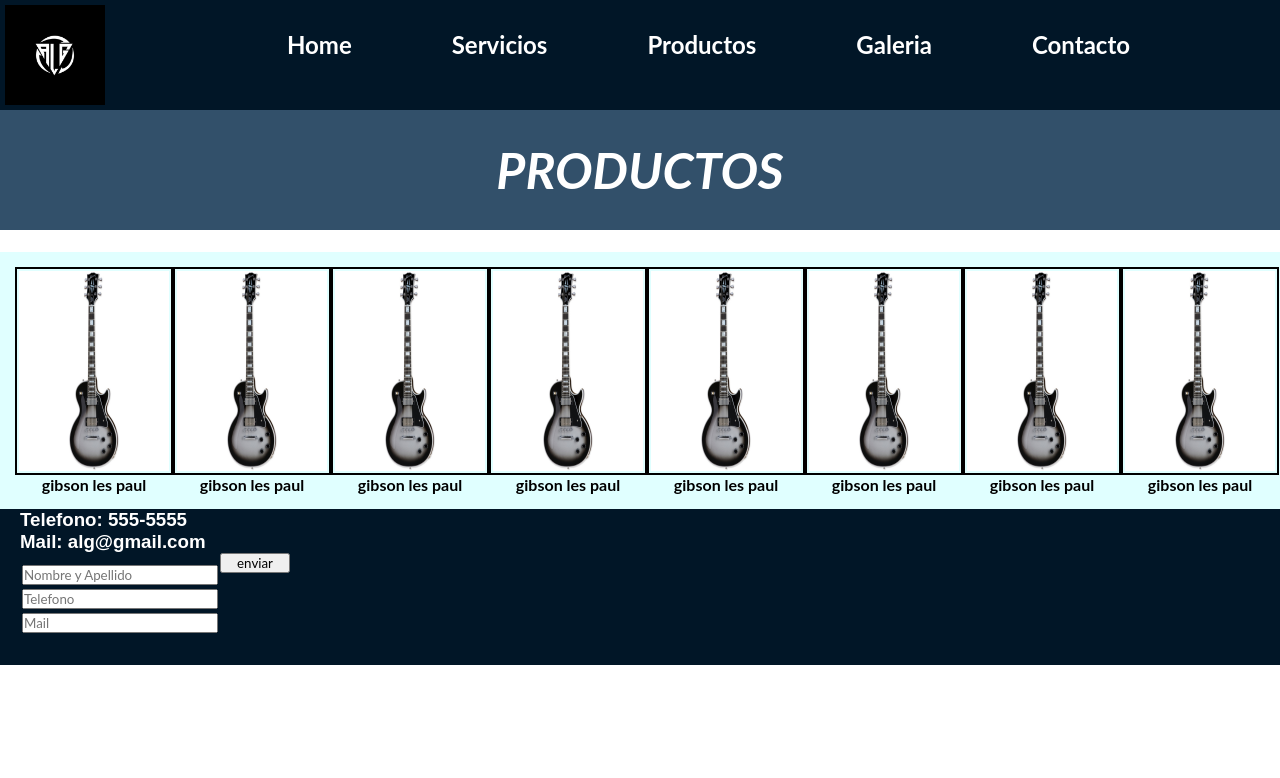
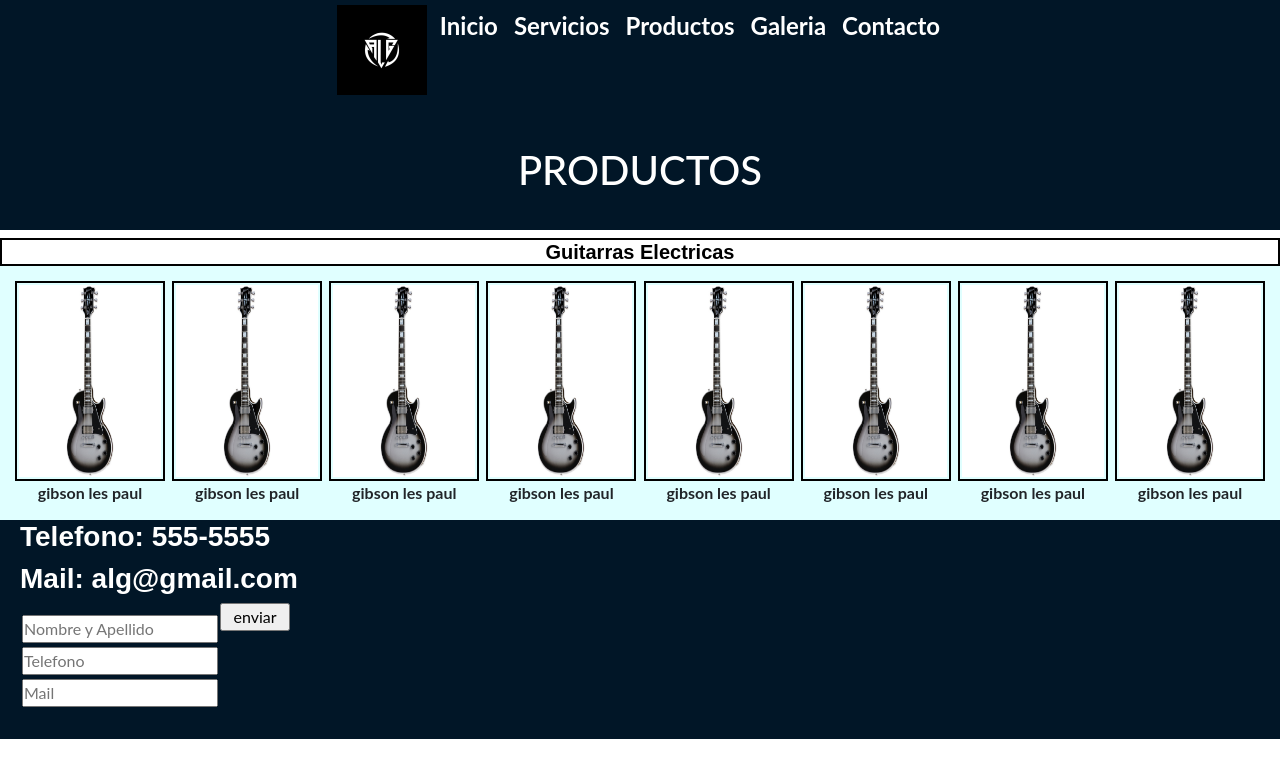
Before and after one commit to EstebanBray/Proyecto-ALG, a plain HTML site: page pages/productos.html in a window 1280 px wide. Drawn offline with nearby package versions, Linux system fonts and the light colour scheme.

Commit message:
agrego media queries y bootstrap

```diff
--- a/css/styles.css
+++ b/css/styles.css
@@ -5,13 +5,14 @@
 
 
 }
-header{
+.header-custom{
     background-color: #011627;
     width: 100%;
     height: 110px;
     display: flex;
     flex-direction: row;
-    justify-content: space-between;
+    justify-content: space-around;
+
 }
 .li a{
     color: black;
@@ -19,19 +20,25 @@
 
     /*css header*/
 
+
+    header{
+        background-color: #32506A;
+    }
+
 .header__logo{
     width: 100px;
     height: 100px;
     padding: 5px;
 }
 .menu{
+    width: 100%;
     font-size:x-large;
     font-weight: bold;
     display: flex;
     list-style-type: none;
     flex-direction: row;
-    justify-content: space-around;
-    padding: 0 100px;
+    justify-content: space-between;
+    justify-content: center;
     color: white;
     }
 .sub-menu{
@@ -57,10 +64,22 @@
         display: flex;
         align-items: flex-end;
     }
+    @media screen and (max-width:768px) {
+      .contenedor{
+        height: 40vh;
+      }
+
+    }
     .titulo{
         font-size: 80px;
         font-weight: bold;
         color: #FDFFFC;
+    }
+    @media screen and (max-width: 768px) {
+        .titulo{
+            font-size: 40px;
+
+        }
 
     }
     .texto{
@@ -74,13 +93,31 @@
         display: flex;
         justify-content: center;
         align-items: center;
-}
+    }
+    @media screen and (max-width:768px) {
+        .texto{
+            font-size: 20px;
+            display: flex;
+            justify-content: center;
+            align-items: center;
+            padding-left: 5px;
+        }
+
+    }
+
+
     h2{
         height: 120px;
         font-size: 40px;
         text-align: center;
         background-color: #011627;
         color: white;
+    }
+    @media screen and (max-width:768px){
+        h2{
+            height: 80px;
+        }
+
     }
     .card-titulo{
         display: flex;
@@ -270,3 +307,16 @@
     background-color: #32506A;
     color: white;
 }
+
+/* productos */
+
+.guitarra-titulo{
+    font-size: 20px;
+    color: black;
+    display: flex;
+    justify-content: center;
+    align-items: center;
+    border: black solid 2px;
+    padding-left: 0px;
+    margin: 0px;
+}
--- a/index.html
+++ b/index.html
@@ -5,7 +5,9 @@
         <meta http-equiv="X-UA-Compatible" content="IE=edge">
         <meta name="viewport" content="width=device-width, initial-scale=1.0">
         <link rel="shortcut icon" href="./imagenes/logo.jpg" type="image/x-icon">
-        <link rel="stylesheet" href="./css/styles.css"><link rel="preconnect" href="https://fonts.googleapis.com">
+        <link href="https://cdn.jsdelivr.net/npm/bootstrap@5.2.2/dist/css/bootstrap.min.css" rel="stylesheet" integrity="sha384-Zenh87qX5JnK2Jl0vWa8Ck2rdkQ2Bzep5IDxbcnCeuOxjzrPF/et3URy9Bv1WTRi" crossorigin="anonymous">
+        <link rel="stylesheet" href="./css/styles.css">
+        <link rel="preconnect" href="https://fonts.googleapis.com">
         <link rel="preconnect" href="https://fonts.gstatic.com" crossorigin>
         <link href="https://fonts.googleapis.com/css2?family=Lato:ital,wght@0,400;0,700;1,100&display=swap" rel="stylesheet">
 
@@ -13,8 +15,26 @@
     </head>
 
     <body>
-        <header>
-            <img class="header__logo" src="./imagenes/logo.jpg" alt="ALG logo">
+        <header class="header-custom">
+            <div class="menu">
+                <nav class="navbar navbar-expand-lg bg-light">
+
+                    <button class="navbar-toggler button-color" type="button" data-bs-toggle="collapse" data-bs-target="#navbarNavAltMarkup" aria-controls="navbarNavAltMarkup" aria-expanded="false" aria-label="Toggle navigation">
+                        <span class="navbar-toggler-icon"></span>
+                    </button>
+                    <div class="collapse navbar-collapse" id="navbarNavAltMarkup">
+                            <div class="navbar-nav header-custom">
+                                <img class="header__logo" src="./imagenes/logo.jpg" alt="ALG logo">
+                                <a class="nav-link nav-color" aria-current="page" href="./index.html">Inicio</a>
+                                <a class="nav-link nav-color" href="./pages/servicios.html">Servicios</a>
+                                <a class="nav-link nav-color" href="./pages/productos.html">Productos</a>
+                                <a class="nav-link nav-color" href="./pages/galeria.html">Galeria</a>
+                                <a class="nav-link nav-color" href="./pages/contacto.html">Contacto</a>
+                            </div>
+                    </div>
+                </nav>
+            </div>
+            <!-- <img class="header__logo" src="./imagenes/logo.jpg" alt="ALG logo">
             <nav>
                 <ul class="menu">
                     <li class="sub-menu"><a class="nav-color" href="./index.html"> Home</a></li>
@@ -23,7 +43,7 @@
                     <li class="sub-menu"><a class="nav-color"  href="./pages/galeria.html">Galeria</a></li>
                     <li class="sub-menu"><a class="nav-color"  href="./pages/contacto.html">Contacto</a></li>
                 </ul>
-            </nav>
+            </nav> -->
         </header>
         <main>
             <section class="contenedor">
@@ -91,6 +111,7 @@
                 <input type="submit" value="enviar" class="btn-2">
             </div>
         </footer>
-
+        <script src="https://cdn.jsdelivr.net/npm/@popperjs/core@2.11.6/dist/umd/popper.min.js" integrity="sha384-oBqDVmMz9ATKxIep9tiCxS/Z9fNfEXiDAYTujMAeBAsjFuCZSmKbSSUnQlmh/jp3" crossorigin="anonymous"></script>
+        <script src="https://cdn.jsdelivr.net/npm/bootstrap@5.2.2/dist/js/bootstrap.min.js" integrity="sha384-IDwe1+LCz02ROU9k972gdyvl+AESN10+x7tBKgc9I5HFtuNz0wWnPclzo6p9vxnk" crossorigin="anonymous"></script>
     </body>
 </html>
--- a/pages/productos.html
+++ b/pages/productos.html
@@ -4,11 +4,33 @@
         <meta charset="UTF-8">
         <meta http-equiv="X-UA-Compatible" content="IE=edge">
         <meta name="viewport" content="width=device-width, initial-scale=1.0">
+        <link href="https://cdn.jsdelivr.net/npm/bootstrap@5.2.2/dist/css/bootstrap.min.css" rel="stylesheet" integrity="sha384-Zenh87qX5JnK2Jl0vWa8Ck2rdkQ2Bzep5IDxbcnCeuOxjzrPF/et3URy9Bv1WTRi" crossorigin="anonymous">
         <link rel="stylesheet" href="../css/styles.css">
         <title>Productos</title>
     </head>
     <body>
-        <header>
+        <header class="header-custom">
+            <div class="menu">
+                <nav class="navbar navbar-expand-lg bg-light">
+
+                    <button class="navbar-toggler button-color" type="button" data-bs-toggle="collapse" data-bs-target="#navbarNavAltMarkup" aria-controls="navbarNavAltMarkup" aria-expanded="false" aria-label="Toggle navigation">
+                        <span class="navbar-toggler-icon"></span>
+                    </button>
+                    <div class="collapse navbar-collapse" id="navbarNavAltMarkup">
+                            <div class="navbar-nav header-custom">
+                                <img class="header__logo" src="../imagenes/logo.jpg" alt="ALG logo">
+                                <a class="nav-link nav-color" aria-current="page" href="../index.html">Inicio</a>
+                                <a class="nav-link nav-color" href="../pages/servicios.html">Servicios</a>
+                                <a class="nav-link nav-color" href="../pages/productos.html">Productos</a>
+                                <a class="nav-link nav-color" href="../pages/galeria.html">Galeria</a>
+                                <a class="nav-link nav-color" href="../pages/contacto.html">Contacto</a>
+                            </div>
+                    </div>
+                </nav>
+            </div>
+
+        </header>
+        <!-- <header>
             <img class="header__logo"src="../imagenes/logo.jpg" alt="ALG logo">
             <nav>
                 <ul class="menu">
@@ -19,9 +41,9 @@
                     <li class="sub-menu"><a class="nav-color" href="../pages/contacto,html">Contacto</a></li>
                 </ul>
             </nav>
-        </header>
+        </header> -->
         <main>
-            <h2 class="titulo-servicios">PRODUCTOS</h2>
+            <h2 class="card-titulo">PRODUCTOS</h2>
 
                 <h3 class="guitarra-titulo">Guitarras Electricas</h3>
             <div class="products">
@@ -71,6 +93,8 @@
             </div>
         </footer>
     </main>
+    <script src="https://cdn.jsdelivr.net/npm/@popperjs/core@2.11.6/dist/umd/popper.min.js" integrity="sha384-oBqDVmMz9ATKxIep9tiCxS/Z9fNfEXiDAYTujMAeBAsjFuCZSmKbSSUnQlmh/jp3" crossorigin="anonymous"></script>
+        <script src="https://cdn.jsdelivr.net/npm/bootstrap@5.2.2/dist/js/bootstrap.min.js" integrity="sha384-IDwe1+LCz02ROU9k972gdyvl+AESN10+x7tBKgc9I5HFtuNz0wWnPclzo6p9vxnk" crossorigin="anonymous"></script>
 
     </body>
 </html>
```
